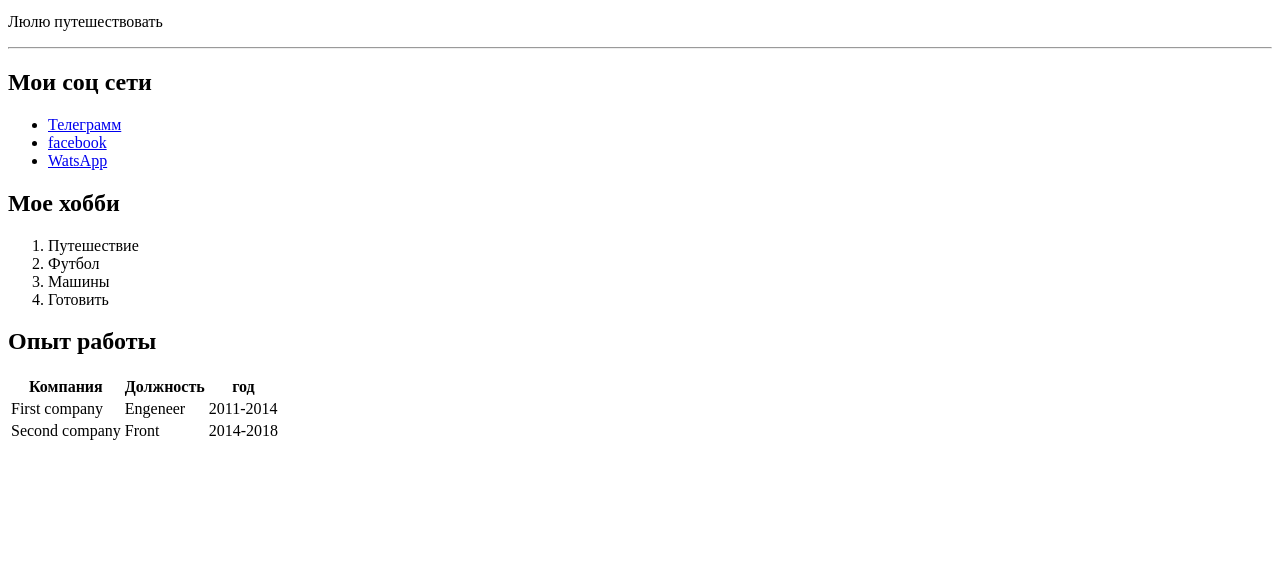
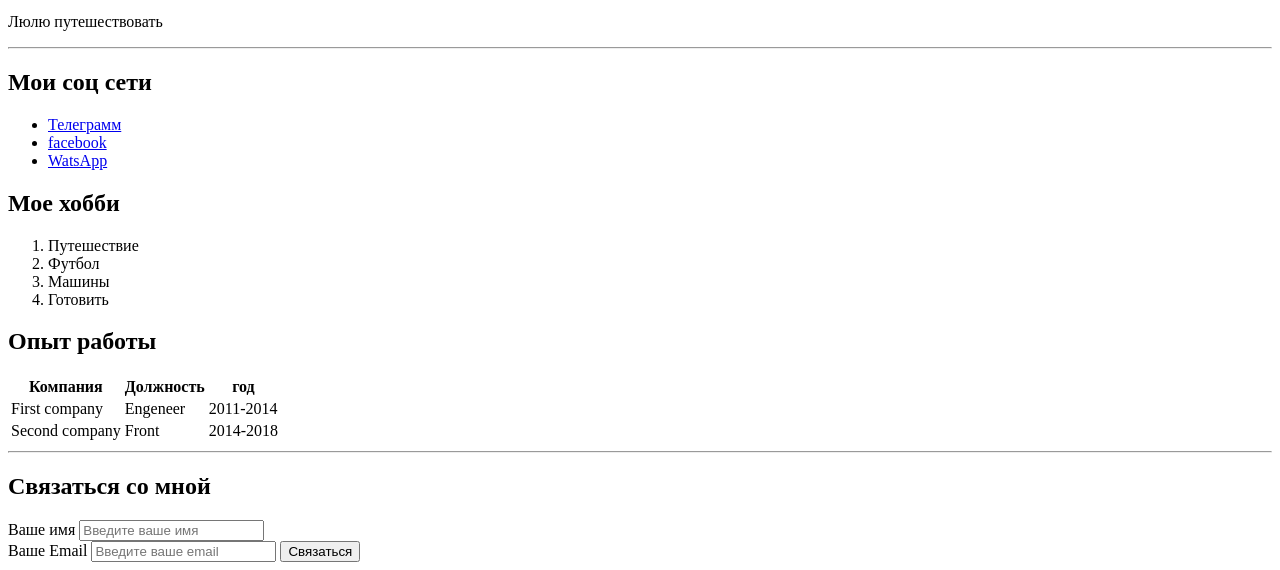
Before and after one commit to leychenko/my-cv, a plain HTML site: page index 2.html in a window 1280 px wide. Shown: the part 513-1083 px from the top of the page. Before the commit the page ends 964 px from the top, so only its background shows below. Drawn offline with Linux system fonts and the light colour scheme.

Commit message:
new index

```diff
--- a/index 2.html
+++ b/index 2.html
@@ -49,12 +49,20 @@
 				<td>Front</td>
 				<td>2014-2018</td>
 			</tr>
+</table>
 
+<hr>
+	<h2>Связаться со мной</h2>
+<form action="/">
+	<label for="name">Ваше имя</label>
+		<input type="text" id="name" placeholder="Введите ваше имя">
+	<br>
+		<label for="email">Ваше Email</label>
+		<input type="email" id="email" placeholder="Введите ваше email">
 
+		<input type="submit" value="Связаться">
+</form>
 
-
-
-	</table>
 
 
 </body>
```
